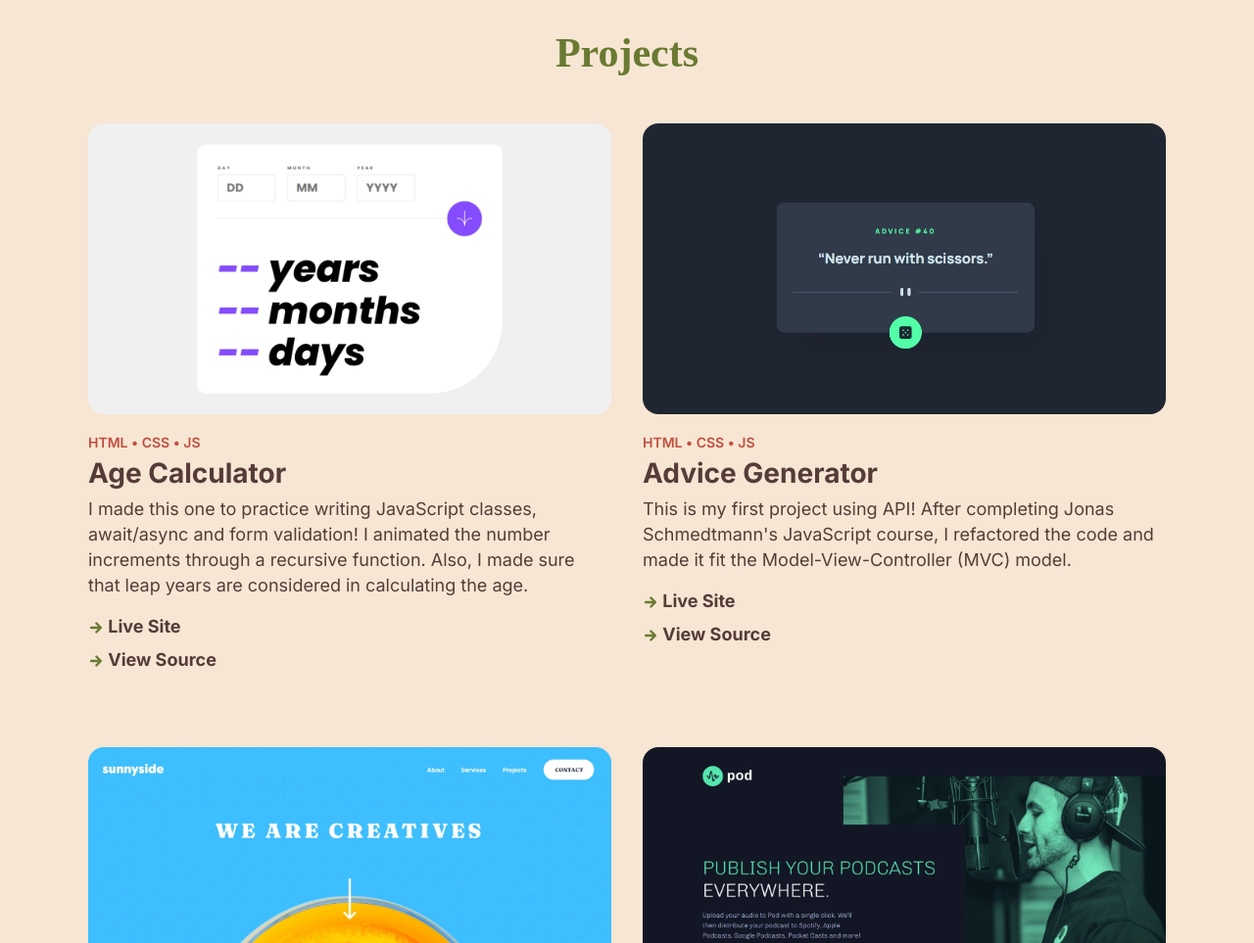
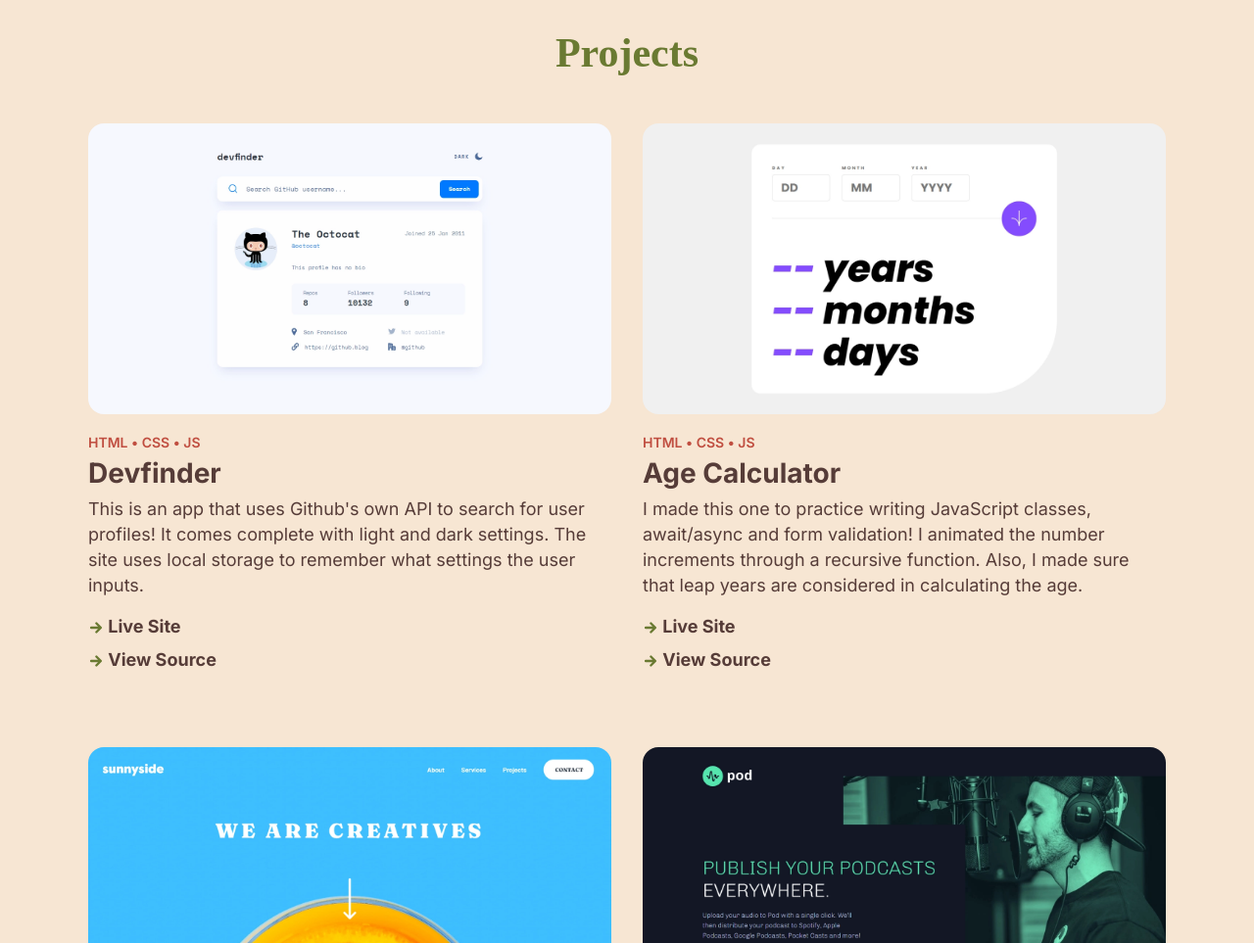
Before and after one commit to GioCura/Portfolio-Sites, a plain HTML site: page Personal-Portfolio-1/index.html in a window 1280 px wide. Shown: the part 920-1883 px from the top of the page at 98% size. Drawn offline with Linux system fonts and the light colour scheme; a web font is replaced by a local one.

Commit message:
Removed advice generator, added devfinder

```diff
--- a/Personal-Portfolio-1/index.html
+++ b/Personal-Portfolio-1/index.html
@@ -109,6 +109,46 @@
           <li>
             <article class="project">
               <img
+                src="design/img/devfinder-thumb.webp"
+                alt="thumbnail of the devfinder app"
+                class="project__thumbnail"
+                width="1440"
+                height="800"
+                loading="lazy"
+              />
+              <ul class="project__languages">
+                <li>HTML</li>
+                <li>CSS</li>
+                <li>JS</li>
+              </ul>
+              <h3 class="project__title">Devfinder</h3>
+              <p class="project__description">
+                This is an app that uses Github's own API to search for user
+                profiles! It comes complete with light and dark settings. The
+                site uses local storage to remember what settings the user
+                inputs.
+              </p>
+              <a
+                href="https://gc37-devfinder.netlify.app/"
+                target="_blank"
+                class="project__link"
+              >
+                <span class="arrow"></span>
+                <p>Live Site</p>
+              </a>
+              <a
+                href="https://github.com/GioCura/Frontend-Mentor-Projects/tree/main/Junior/Age-Calculator-App"
+                target="_blank"
+                class="project__link"
+              >
+                <span class="arrow"></span>
+                <p>View Source</p>
+              </a>
+            </article>
+          </li>
+          <li>
+            <article class="project">
+              <img
                 src="design/img/age-calculator-thumb.webp"
                 alt="thumbnail of the age calculator app"
                 class="project__thumbnail"
@@ -138,45 +178,6 @@
               </a>
               <a
                 href="https://github.com/GioCura/Frontend-Mentor-Projects/tree/main/Junior/Age-Calculator-App"
-                target="_blank"
-                class="project__link"
-              >
-                <span class="arrow"></span>
-                <p>View Source</p>
-              </a>
-            </article>
-          </li>
-          <li>
-            <article class="project">
-              <img
-                src="design/img/advice-generator-thumb.webp"
-                alt="thumbnail of the advice generator app"
-                class="project__thumbnail"
-                width="1440"
-                height="800"
-                loading="lazy"
-              />
-              <ul class="project__languages">
-                <li>HTML</li>
-                <li>CSS</li>
-                <li>JS</li>
-              </ul>
-              <h3 class="project__title">Advice Generator</h3>
-              <p class="project__description">
-                This is my first project using API! After completing Jonas
-                Schmedtmann's JavaScript course, I refactored the code and made
-                it fit the Model-View-Controller (MVC) model.
-              </p>
-              <a
-                href="https://gc35-advice-generator.netlify.app/"
-                target="_blank"
-                class="project__link"
-              >
-                <span class="arrow"></span>
-                <p>Live Site</p>
-              </a>
-              <a
-                href="https://github.com/GioCura/Frontend-Mentor-Projects/tree/main/Junior/Advice-Generator-App"
                 target="_blank"
                 class="project__link"
               >
```
Also changed, not shown: Personal-Portfolio-1/design/img/devfinder-thumb.webp (added).
